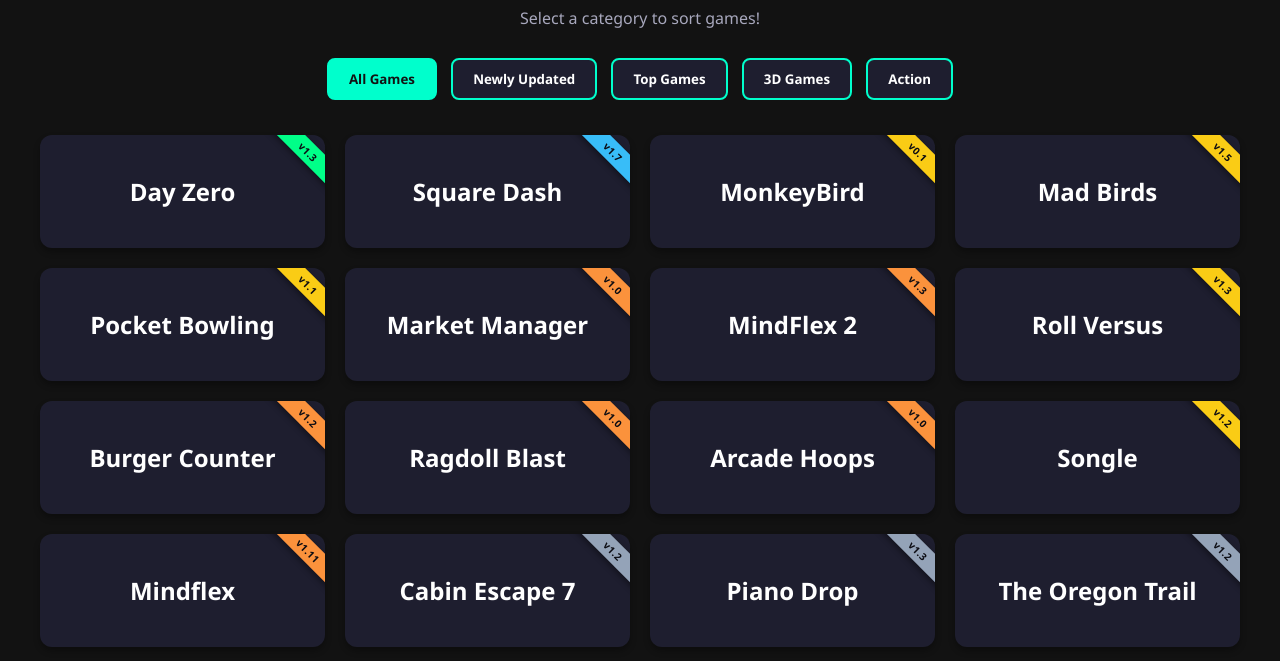
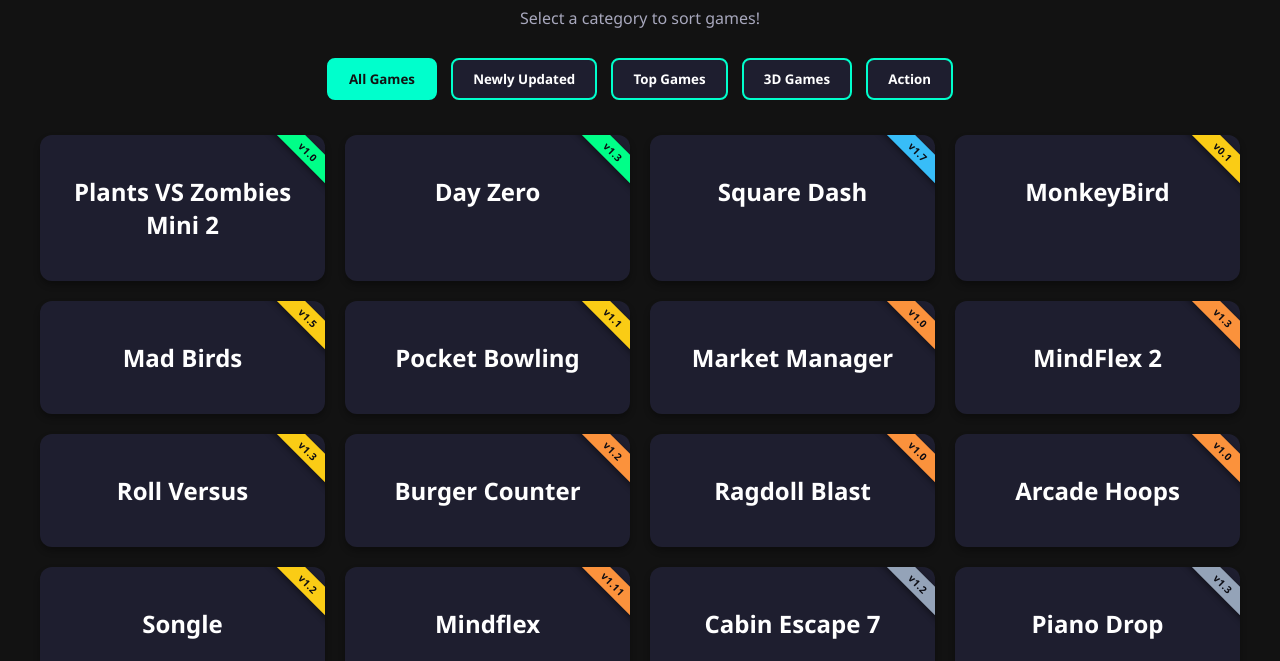
Before and after one commit to VewertyPloik/Games-By-Vewerty-Ploik, a plain HTML site: page index.html in a window 1280 px wide. Shown: the part 88-749 px from the top of the page. Drawn offline with Linux system fonts and the light colour scheme.

Commit message:
Add new game 'Plants VS Zombies Mini 2' to games list

```diff
--- a/index.html
+++ b/index.html
@@ -286,6 +286,7 @@
        2. YOUR GAMES — version + updated (YYYY-MM-DD) from your list
        ============================================================ */
     const gamesList = [
+        { name: "Plants VS Zombies Mini 2",        url: "https://vewertyploik.github.io/Plants-VS-Zombies-Mini-2/",        categories: ["all","action"], version: "v1.0",  updated: "2026-10-17" },
                { name: "Day Zero",        url: "https://vewertyploik.github.io/Day-Zero/",        categories: ["all","action","top","3d"], version: "v1.3",  updated: "2026-10-11" },
         { name: "Square Dash",        url: "https://vewertyploik.github.io/Square-Dash/",        categories: ["all","action","top"], version: "v1.7",  updated: "2026-10-04" },
         { name: "MonkeyBird",         url: "https://vewertyploik.github.io/MonkeyBird/",         categories: ["all","action"],       version: "v0.1",  updated: "2026-09-10" },
```
